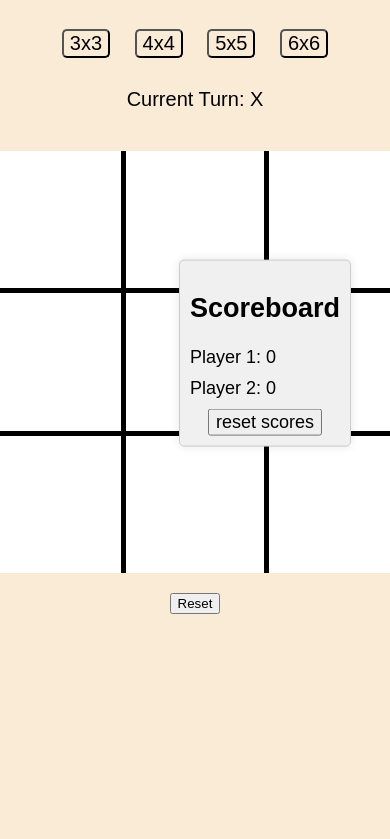
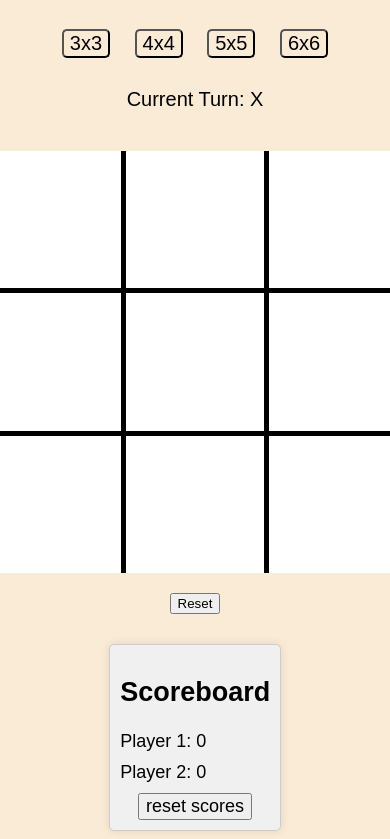
Before and after one commit to Kanomus/KTJ-WebDevWorkshop, a plain HTML site: page Tic-Tac-Toe/index.html in a window 390 px wide. Shown: the part 69-908 px from the top of the page. Before the commit the page ends 844 px from the top, so only its background shows below. Drawn offline with Linux system fonts and the light colour scheme.

Commit message:
made scorecard placement responsive

```diff
--- a/Tic-Tac-Toe/style.css
+++ b/Tic-Tac-Toe/style.css
@@ -59,6 +59,7 @@ body {
     box-shadow: 0 0 10px rgba(0, 0, 0, 0.1);
     z-index: 10;
 }
+@media (min-width:800px) {
     #scoreboard {
         position: absolute;
         top: 50%;
@@ -72,6 +73,19 @@ body {
         padding: 10px;
         box-shadow: 0 0 10px rgba(0, 0, 0, 0.1);
         font-size: 18px;
+    }
+}
+@media (max-width:799px) {
+    #scoreboard {
+        margin-top: 30px;
+        width: 40%;
+        background-color: #f0f0f0;
+        border: 1px solid #ccc;
+        border-radius: 5px;
+        padding: 10px;
+        box-shadow: 0 0 10px rgba(0, 0, 0, 0.1);
+        font-size: 18px;
+    }
 }
 #scoreboard div {
     margin-bottom: 10px;
```
Lines whose indentation alone changed are shown as unchanged.
